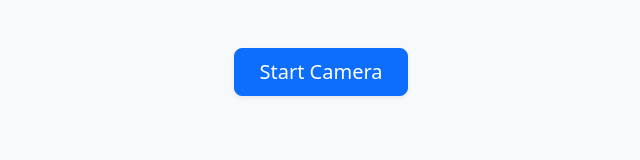
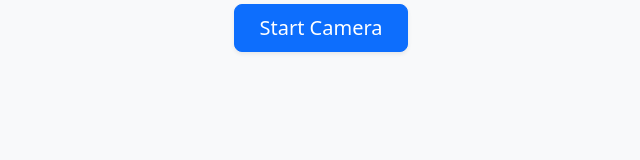
Before and after one commit to akkachaiboontisa-art/akkachaiboontisa-art.github.io, a plain HTML site: page index.html in a window 1280 px wide. Shown: the whole page, without its empty margins (319-959 px from the left). Drawn offline with nearby package versions, Linux system fonts and the light colour scheme.

Commit message:
Adjust container padding in index.html

```diff
--- a/index.html
+++ b/index.html
@@ -43,7 +43,7 @@
 </head>
 <body>
 
-  <div class="container py-5 text-center">
+  <div class="container py-1 text-center">
     <!--h2 class="mb-4">Snap & Save to Drive</h2-->
 
     <!-- Top Button: Start/Stop/Retake Camera -->
```
